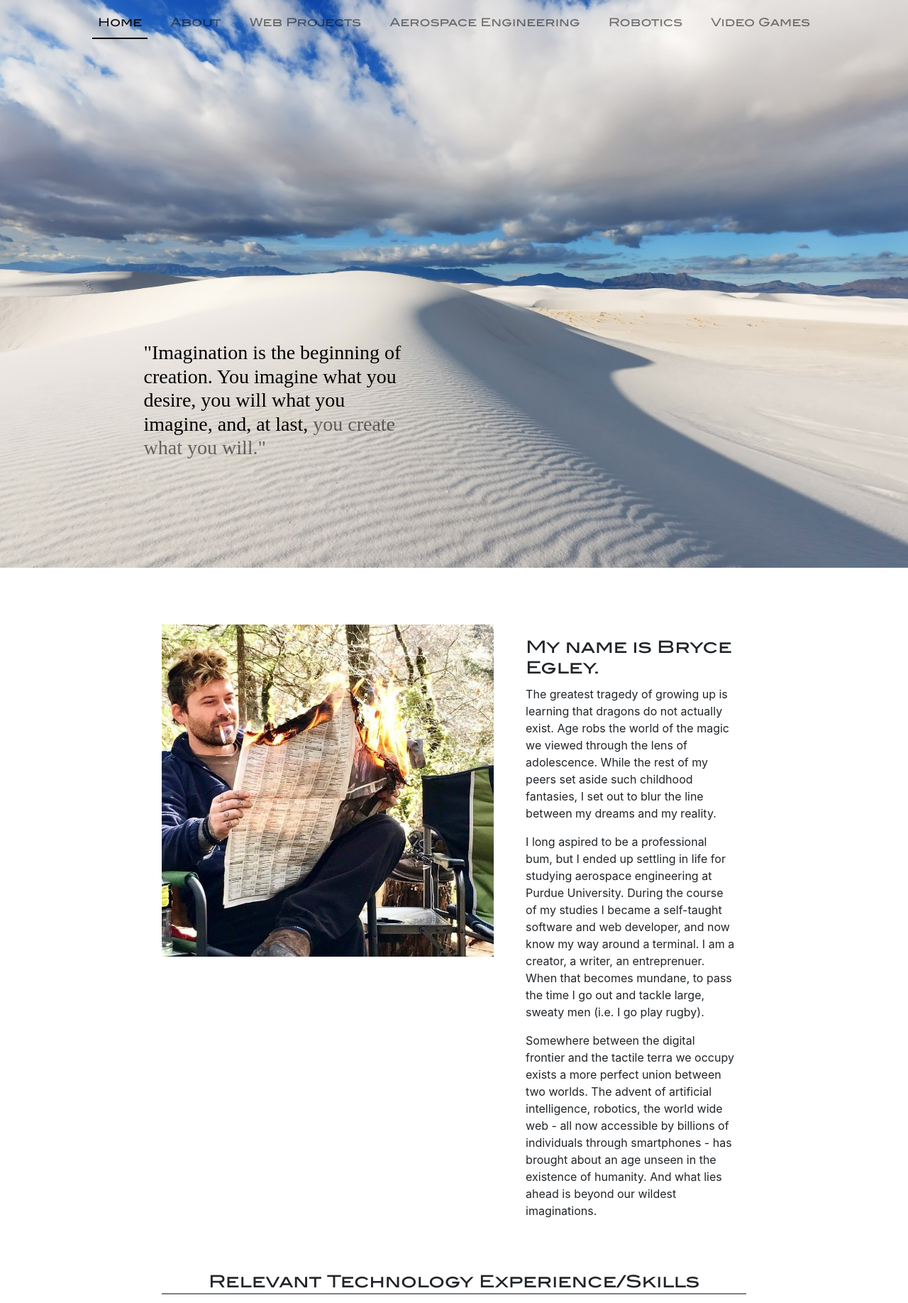
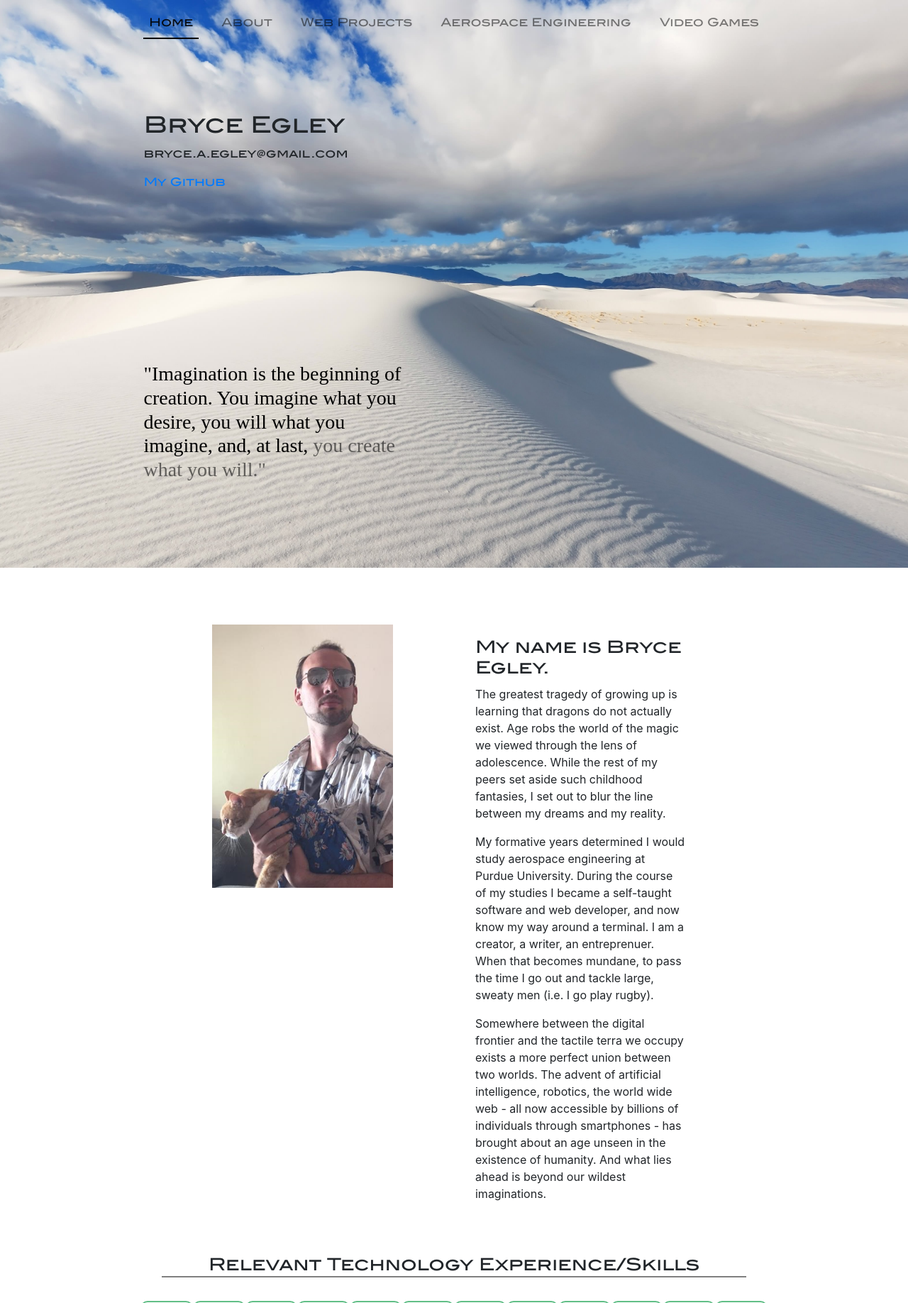
Before and after one commit to Mistweaver/mistweaver.github.io, a PHP site: page / in a window 1280 px wide. Shown: the top 1836 px of the page at 71% size. Run offline with PHP 8.4, Linux system fonts and the light colour scheme; some libraries are stand-ins or nearby versions.

Commit message:
Changed some pictures.  Added .gifs (need optimized)

```diff
--- a/index.html
+++ b/index.html
@@ -26,13 +26,19 @@
                 <li class="nav-item"><a id="aboutLink" class="nav-link" href="#about">About</a></li>
                 <li class="nav-item"><a id="webprojectLink" class="nav-link" href="#webprojects">Web Projects</a></li>
                 <li class="nav-item"><a id="aerospaceLink" class="nav-link" href="#aerospace">Aerospace Engineering</a></li>
-                <li class="nav-item"><a id="roboticsLink" class="nav-link" href="#robotics">Robotics</a></li>
+                <!--li class="nav-item"><a id="roboticsLink" class="nav-link" href="#robotics">Robotics</a></li-->
                 <li class="nav-item"><a id="videogamesLink" class="nav-link" href="#videogames">Video Games</a></li>
             </ul>
         </div>
     </nav>
     <div id="frontpage" class="imagePanel col-12">
         <div class="typeBox">
+            <div id="titleBox">
+                <h2>Bryce Egley</h2>
+                <p>bryce.a.egley@gmail.com</p>
+                <a href="https://github.com/Mistweaver">My Github</a>
+            </div>
+            <div style="margin-top: 30vh">
                 <h3 class="openingQuote">
                     <span id="quoteAnimation1">"Imagination is the beginning of creation. </span>
                     <span id="quoteAnimation2">You imagine what you desire,</span>
@@ -45,16 +51,18 @@
                 </h3>
             </div>
             </div>
+        </div>
 
     <div id="about" class="col-12">
         <div class="row">
             <div class="col-lg-2 col-md-1"></div>
             <div class="col-lg-8 col-md-10 col-sm-12">
                 <div class="row">
-                    <div id="aboutimage" class="col-lg-7 col-md-12">
-                        <img src="morningnews.jpg" class="img-fluid">
+                    <div class="col-lg-1 col-md-0"></div>
+                    <div id="aboutimage" class="col-lg-4 col-md-5">
+                        <img src="myself.png" class="img-fluid" style="max-height: 600px; width: inherit">
                     </div>
-                    <div id="abouttext" class="col-lg-5 col-md-12">
+                    <div id="abouttext" class="col-lg-5 col-md-7">
                         <h4 style="font-family: 'Blair ITC'">
                             My name is Bryce Egley.
                         </h4>
@@ -63,7 +71,7 @@
                             While the rest of my peers set aside such childhood
                             fantasies, I set out to blur the line between my dreams and my reality.
                         </p>
-                        <p>I long aspired to be a professional bum, but I ended up settling in life for studying
+                        <p>My formative years determined I would study
                             aerospace engineering at Purdue University.  During the course
                             of my studies I became a self-taught software and web developer, and now know my way around
                             a terminal.  I am a creator, a writer, an entreprenuer.  When that
@@ -221,12 +229,11 @@
         </div>
     </div>
     <div id="webprojects" class="section col-12">
-        <div class="row">
+        <!--div class="row">
             <div class="col-lg-2 col-md-1 col-sm-0.5"></div>
             <div class="projectbox col-lg-8 col-md-10 col-sm-11">
                 <div class="row">
                     <div class="box-left col-lg-6 col-md-12">
-                        <!--p class="date">1/1/3000</p>-->
                         <h2 class="title">MLRStats.com</h2>
                         <p class="description">
                             3rd-party website to track stats and analysis for Major League Rugby.
@@ -242,7 +249,7 @@
                 </div>
             </div>
             <div class="col-lg-2 col-md-1 col-sm-0.5"></div>
-        </div>
+        </div-->
         <div class="row">
             <div class="col-lg-2 col-md-1 col-sm-0.5"></div>
             <div class="projectbox col-lg-8 col-md-10 col-sm-11">
@@ -260,7 +267,7 @@
                         </p>
                     </div>
                     <div class="box-right col-lg-6 col-md-12">
-                        <img src="enginedemo.gif" class="img-fluid">
+                        <img src="angularcrm.gif" class="img-fluid">
                     </div>
                 </div>
             </div>
@@ -271,7 +278,27 @@
             <div class="projectbox col-lg-8 col-md-10 col-sm-11">
                 <div class="row">
                     <div class="box-left col-lg-6 col-md-12">
-                        <!--p class="date">1/1/3000</p>-->
+                        <h2 class="title">Fantasy Rugby for MLR</h2>
+                        <p class="description">
+                            Fantasy rugby game for Major League rugby.  Modeled after ESPN fantasy football,
+                            allows users to register leagues and teams to compete against each other.
+                        </p>
+                        <p id="techstack">
+                            <b>Stack:</b> React with Redux, Java REST API, AWS deployment
+                        </p>
+                    </div>
+                    <div class="box-right col-lg-6 col-md-12">
+                        <img src="fantasyrugbydemo.gif" class="img-fluid">
+                    </div>
+                </div>
+            </div>
+            <div class="col-lg-2 col-md-1 col-sm-0.5"></div>
+        </div>
+        <div class="row">
+            <div class="col-lg-2 col-md-1 col-sm-0.5"></div>
+            <div class="projectbox col-lg-8 col-md-10 col-sm-11">
+                <div class="row">
+                    <div class="box-left col-lg-6 col-md-12">
                         <h2 class="title">Rugby Game Manager</h2>
                         <p class="description">
                             Management application used to track and analyze game statistics
@@ -283,18 +310,17 @@
                         </p>
                     </div>
                     <div class="box-right col-lg-6 col-md-12">
-                        <img src="enginedemo.gif" class="img-fluid">
+                        <img src="rugbymanagerdemo.gif" class="img-fluid">
                     </div>
                 </div>
             </div>
             <div class="col-lg-2 col-md-1 col-sm-0.5"></div>
         </div>
-        <div class="row">
+        <!--div class="row">
             <div class="col-lg-2 col-md-1 col-sm-0.5"></div>
             <div class="projectbox col-lg-8 col-md-10 col-sm-11">
                 <div class="row">
                     <div class="box-left col-lg-6 col-md-12">
-                        <!--p class="date">1/1/3000</p>-->
                         <h2 class="title">Cimacorp News API</h2>
                         <p class="description">
                             Application scrapes Google news results for user queries,
@@ -312,17 +338,14 @@
                 </div>
             </div>
             <div class="col-lg-2 col-md-1 col-sm-0.5"></div>
-        </div>
+        </div>-->
     </div>
     <div id="aerospace" class="col-12">
         <div class="row">
-            <div class="col-lg-2 col-md-1"></div>
+            <div class="col-lg-1 col-md-1"></div>
             <div class="col-lg-8 col-md-10 col-sm-12">
                 <div class="row">
-                    <div id="aboutimage" class="col-lg-7 col-md-12">
-                        <img src="flighttest2.jpg" class="img-fluid">
-                    </div>
-                    <div id="abouttext" class="col-lg-5 col-md-12">
+                    <div id="aerotext" class="col-lg-5 col-md-12">
                         <h4 style="font-family: 'Blair ITC'">
                             "Mama Goose" Senior Design Project - 2015
                         </h4>
@@ -345,12 +368,15 @@
                             <img src="flightvideo.gif" class="img-fluid">
                         </div>
                     </div>
+                    <div id="aboutimage" class="col-lg-7 col-md-12">
+                            <!--img src="flighttest2.jpg" class="img-fluid">-->
                         </div>
                 </div>
-            <div class="col-lg-2  col-md-1"></div>
+            </div>
+            <div class="col-lg-1 col-md-1"></div>
         </div>
     </div>
-    <div id="robotics" class="col-12"></div>
+    <!--div id="robotics" class="col-12"></div-->
     <div id="videogames" class="col-12">
         <div class="row">
             <div class="col-1"></div>
--- a/main.css
+++ b/main.css
@@ -74,6 +74,10 @@ ul {
 }
 
 /******OPENING QUOTE******/
+
+#titleBox {
+	font-family: 'Blair ITC';
+}
 .openingQuote {
     color: black;
     font-family: 'Times New Roman', Times, serif
@@ -123,7 +127,7 @@ ul {
 }
 
 .typeBox {
-	padding-top:60vh;
+	padding-top:20vh;
 	margin: auto;
 	margin-left: 15%;
 	align-items: flex-start;
@@ -231,6 +235,7 @@ ul {
 	transition: all .4s ease-in-out;
 	/*font-family: 'Blair ITC';*/
 	margin-bottom: 20px;
+	min-height: 330px;
 }
 
 .projectbox:hover, .gameprojectbox:hover {
@@ -369,11 +374,18 @@ ul {
 	background-color: white;
     min-height: 100vh;
 	padding-top: 10vh;
-	/*
-	background-image: url("dar-mondays-17.jpg");
+
+	background-image: url("flighttest2.jpg");
 	background-repeat: no-repeat;
+	background-size: cover;
 	background-position: center;
-    background-attachment: fixed;*/
+    background-attachment: fixed;
+}
+
+#aeroText {
+	margin: auto;
+	padding: 20px 30px;
+	background-color: rgba(255,255,255,0.85);
 }
 /******* video games ******/
 #videogames {
--- a/pacman.css
+++ b/pacman.css
@@ -19,7 +19,7 @@ p{
 .pacman{
   /*margin: 20px 20px 65px 15px;*/
   position: absolute;
-  border: 1px solid black;
+  /*border: 1px solid black;*/
 }
 
 .pacman-top{
@@ -56,14 +56,14 @@ animation: eat .75s linear 0s infinite;*/
 #centerDot {
   width: 12px;
   height: 12px;
-  background-color: red;
+  /*background-color: red;*/
   position: absolute;
 }
 
 #positionDot {
   width: 12px;
   height: 12px;
-  background-color: blue;
+  /*background-color: blue;*/
   position: absolute;
 }
 /* Animation*/
```
Also changed, not shown: AngularCRM.png (added), angularcrm.gif (added), fantasyrugbydemo.gif (added), myself.png (added), rugbymanagerdemo.gif (added). Lines whose indentation alone changed are shown as unchanged.
